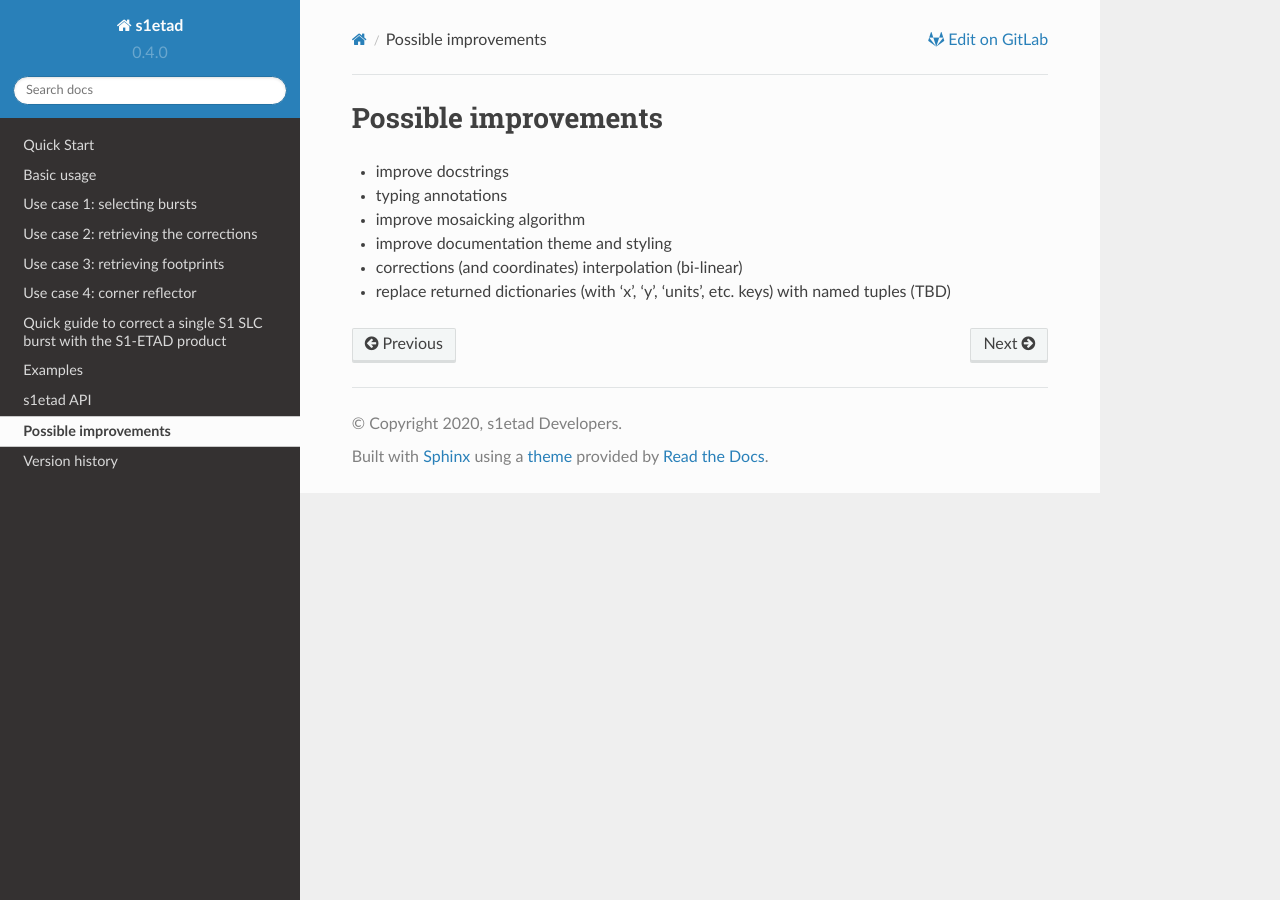
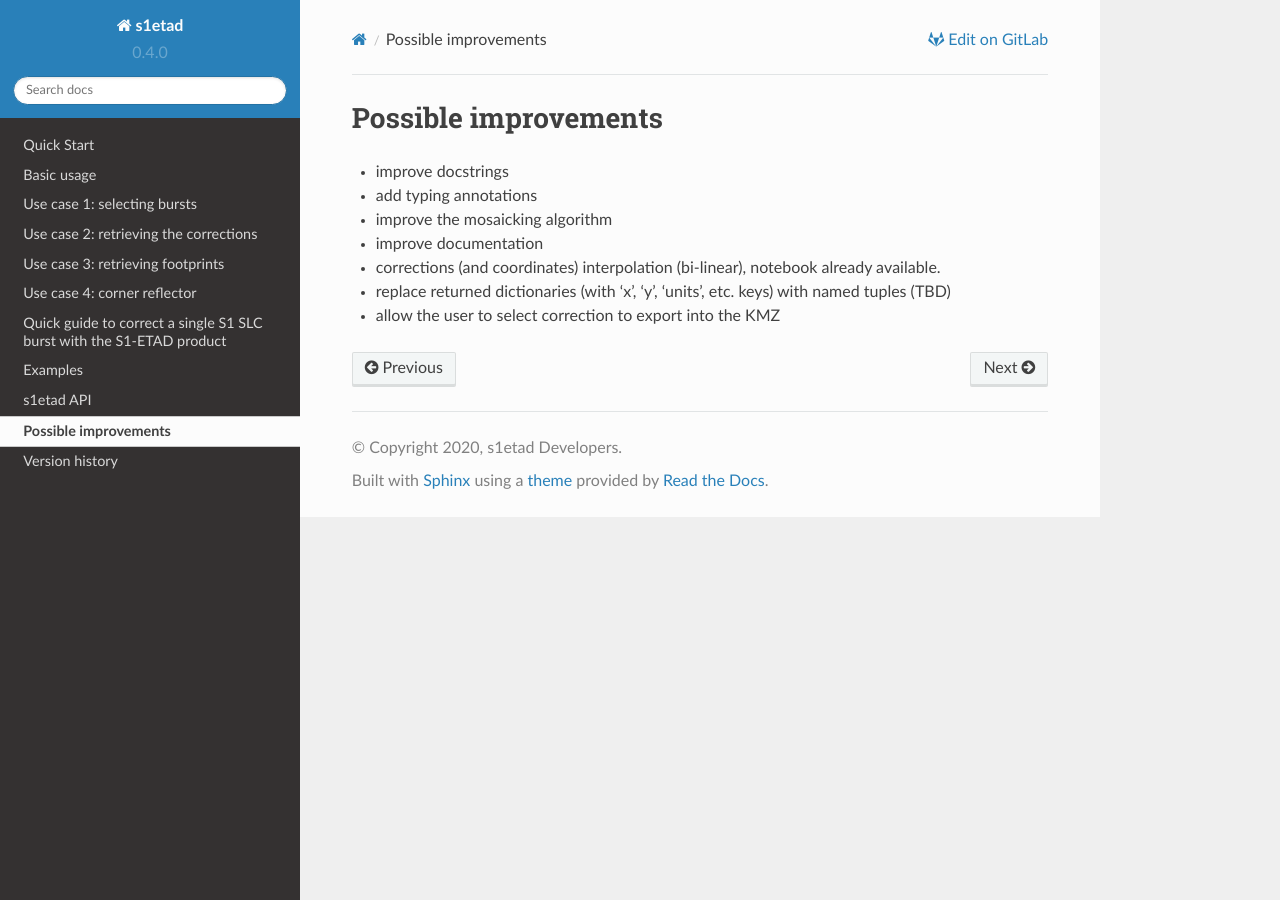
Before and after one commit to s1tools/s1-etad, a Sphinx documentation site: the page built from docs/TODO.rst, in a window 1280 px wide. Built offline with Sphinx 7.4.7 and the Read the Docs theme 2.0.0, drawn with Linux system fonts in a browser that asks for light colours.

Commit message:
Update TODO list

```diff
--- a/docs/TODO.rst
+++ b/docs/TODO.rst
@@ -2,9 +2,11 @@ Possible improvements
 =====================
 
 * improve docstrings
-* typing annotations
-* improve mosaicking algorithm
-* improve documentation theme and styling
-* corrections (and coordinates) interpolation (bi-linear)
+* add typing annotations
+* improve the mosaicking algorithm
+* improve documentation
+* corrections (and coordinates) interpolation (bi-linear),
+  notebook already available.
 * replace returned dictionaries (with 'x', 'y', 'units', etc. keys)
   with named tuples (TBD)
+* allow the user to select correction to export into the KMZ
```
